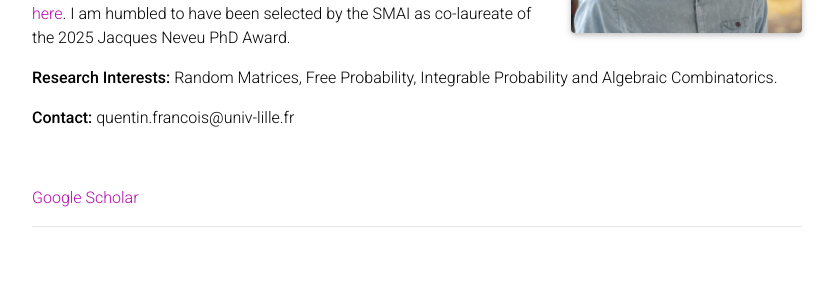
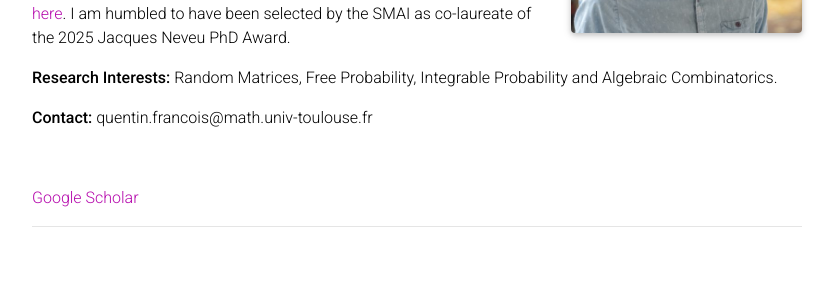
Before and after one commit to qufrancois/qufrancois.github.io, a Jekyll site: the page built from _pages/about.md, in a window 1280 px wide and 900 px high. Shown: the part 399-699 px from the top of the window, without its empty margins (223-1059 px from the left). Built offline with Jekyll 4.4.1, drawn with Linux system fonts in a browser that asks for light colours; full-size pictures stand in for the smaller copies a plugin makes; comment, search, counter and statistics services are not loaded; a style sheet for code colours, icons or effects is not loaded.

Commit message:
Added email

```diff
--- a/_pages/about.md
+++ b/_pages/about.md
@@ -27,7 +27,7 @@ I completed my PhD at Paris-Dauphine PSL from 2022 to 2025 under the supervision
 
 **Research Interests:** Random Matrices, Free Probability, Integrable Probability and Algebraic Combinatorics.
 
-**Contact:**  quentin.francois@univ-lille.fr
+**Contact:**  quentin.francois@math.univ-toulouse.fr
 
 <!--
 **Office:**
```
